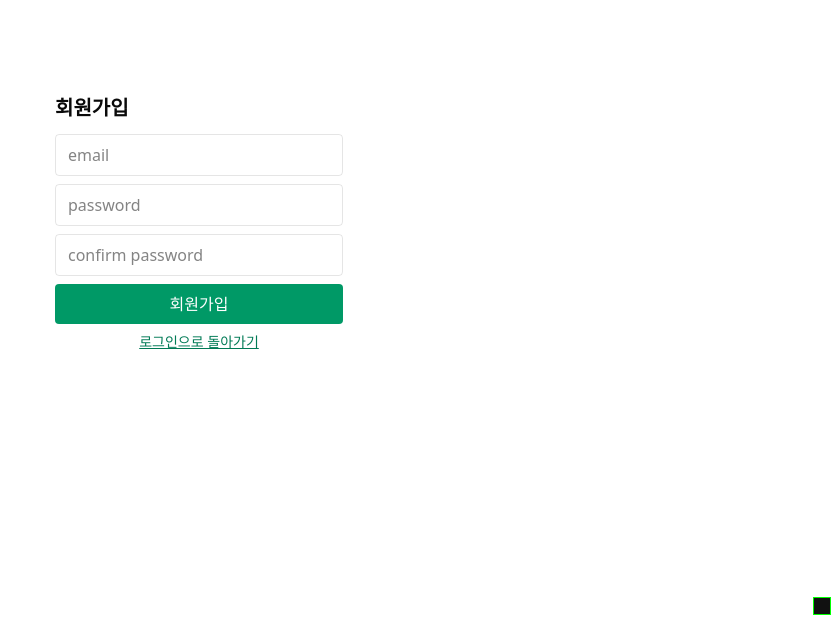
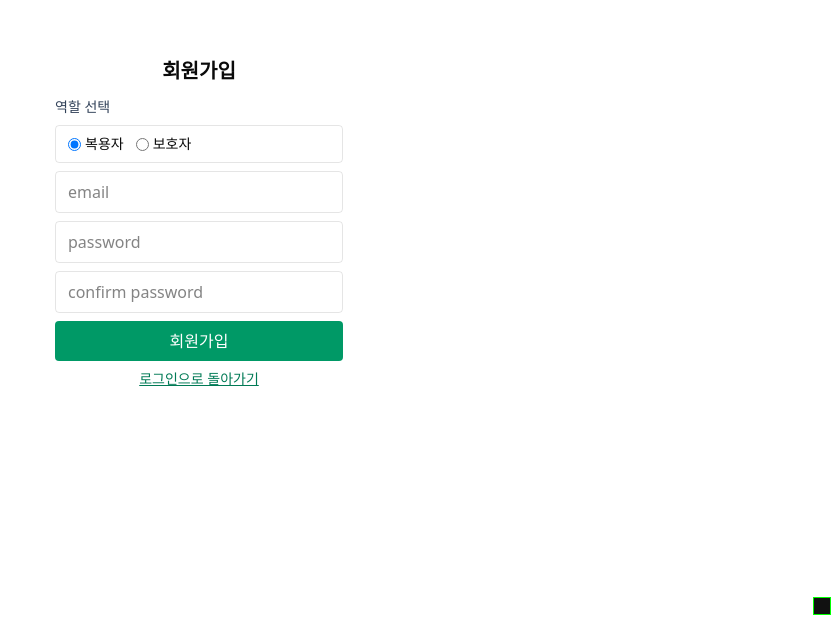
Before and after one commit to suhachi/YAKcare-su, a React (Vite) app in the folder src/: page /signup in a window 1280 px wide. Shown: the part 177-800 px from the top of the page, without its empty margins (441-1280 px from the left). Built offline with nearby package versions, Linux system fonts and the light colour scheme; no server answers.

Commit message:
feat: capture user role during signup

```diff
--- a/src/pages/auth/Signup.tsx
+++ b/src/pages/auth/Signup.tsx
@@ -1,11 +1,14 @@
 import { useState } from 'react';
 import { supabase } from '@/services/supabase.client';
 import { useNavigate } from 'react-router-dom';
+
+type UserRole = 'patient' | 'caregiver';
 
 export default function Signup() {
   const [email, setEmail] = useState('');
   const [password, setPassword] = useState('');
   const [confirmPassword, setConfirmPassword] = useState('');
+  const [role, setRole] = useState<UserRole>('patient');
   const [pending, setPending] = useState(false);
   const nav = useNavigate();
 
@@ -29,6 +32,9 @@ export default function Signup() {
         password,
         options: {
           emailRedirectTo: window.location.origin,
+          data: {
+            role,
+          },
         },
       });
 
@@ -46,9 +52,35 @@ export default function Signup() {
 
   return (
     <div className="min-h-screen grid place-content-center gap-3 p-6">
-      <h1 className="text-xl font-bold">회원가입</h1>
+      <h1 className="text-xl font-bold text-center">회원가입</h1>
 
       <div className="flex flex-col gap-2 w-72">
+        <label className="text-sm font-medium text-slate-700">역할 선택</label>
+        <div className="flex items-center gap-3 rounded border px-3 py-2">
+          <label className="flex items-center gap-1 text-sm">
+            <input
+              type="radio"
+              name="role"
+              value="patient"
+              checked={role === 'patient'}
+              onChange={() => setRole('patient')}
+              disabled={pending}
+            />
+            복용자
+          </label>
+          <label className="flex items-center gap-1 text-sm">
+            <input
+              type="radio"
+              name="role"
+              value="caregiver"
+              checked={role === 'caregiver'}
+              onChange={() => setRole('caregiver')}
+              disabled={pending}
+            />
+            보호자
+          </label>
+        </div>
+
         <input
           className="border rounded px-3 py-2"
           placeholder="email"
```
